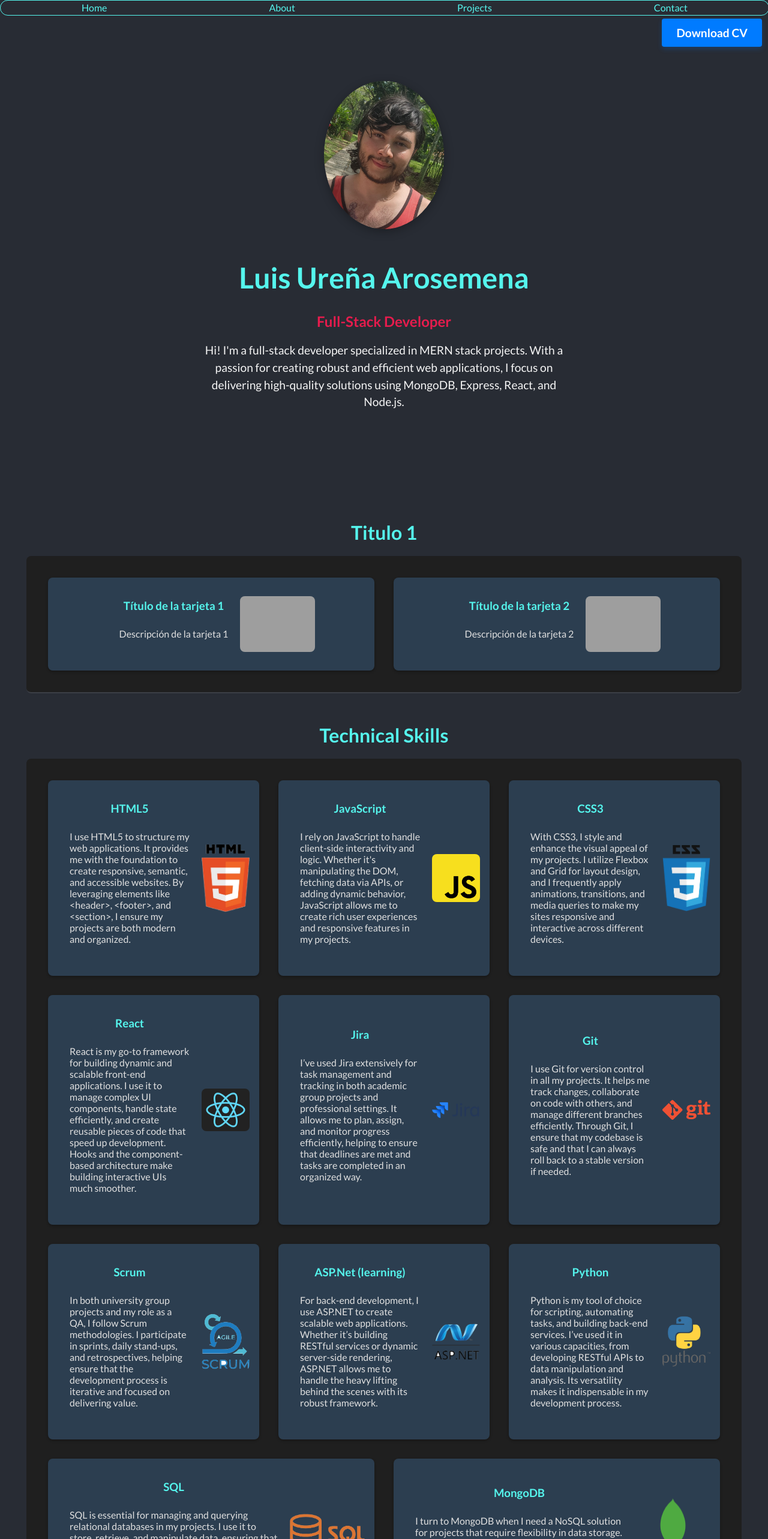
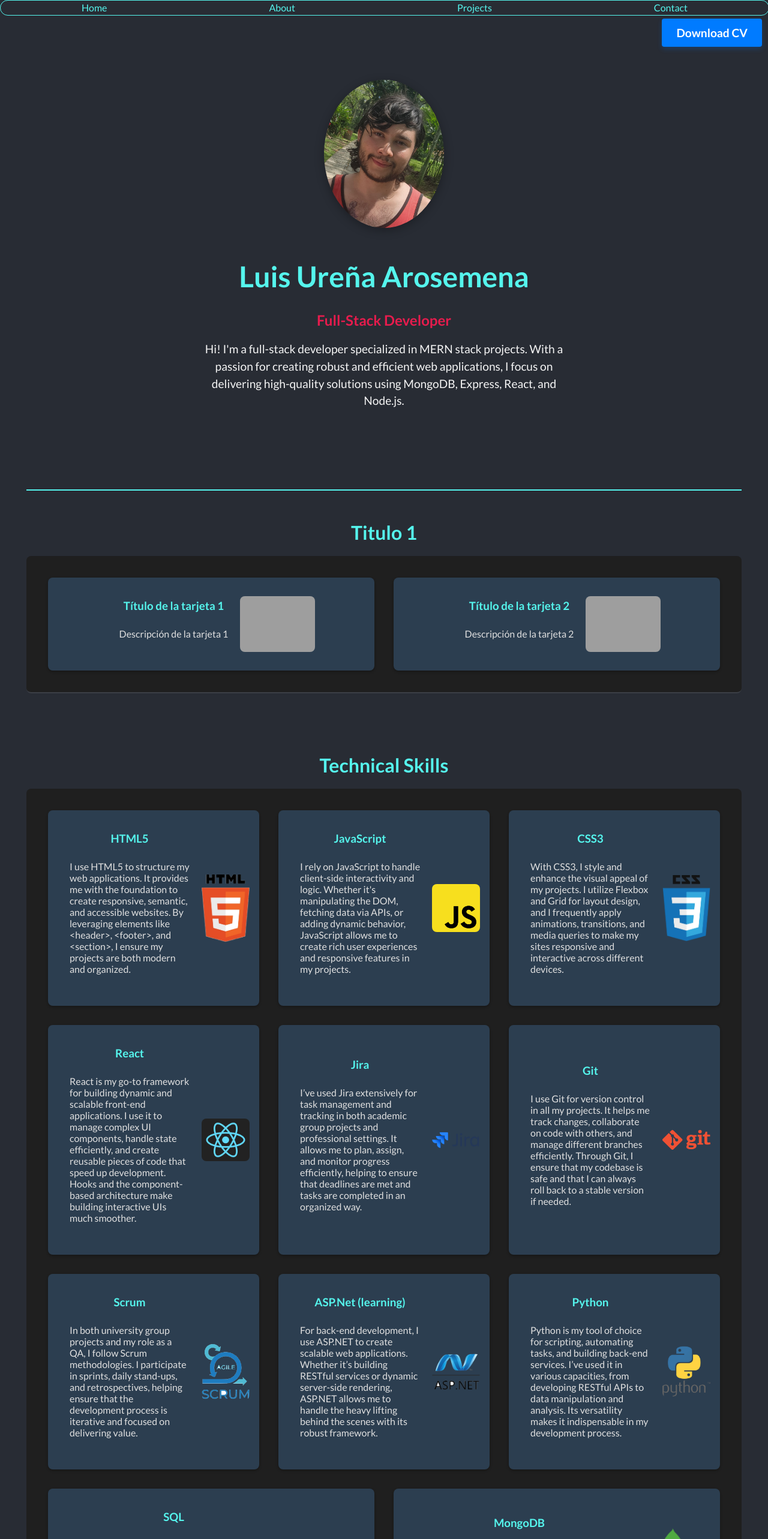
Before and after one commit to SourlyX/portfolio, a React (Create React App) app: page / in a window 1280 px wide. Shown: the top 2566 px of the page at 60% size. Built offline with nearby package versions, Linux system fonts and the light colour scheme; grey boxes are pictures that could not be loaded.

Commit message:
se agrega un espaciado despues del container (para el home) y se agrega una barra solida despues de el 'me' para el home

```diff
--- a/src/Container.js
+++ b/src/Container.js
@@ -12,6 +12,7 @@ const CardContainer = styled.div`
   padding: 20px;
   background-color: #1F1F1F;
   border-radius: 8px;
+  margin-bottom: 50px;
 `
 
 const Title = styled.h1`
@@ -20,7 +21,7 @@ const Title = styled.h1`
   text-align: center;
   color: #55F5ED;
   margin-bottom: 20px;
-  margin-top:50px;
+  margin-top: 50px;
 `
 
 function Container({ cards, title }) {
--- a/src/Me.js
+++ b/src/Me.js
@@ -12,7 +12,7 @@ const LandingPageContainer = styled.div`
   padding: 20px;
   color: #f5f5f5;
   width: 90%;
-  border-top: 2px solid #55F5ED;
+  border-bottom: 2px solid #55F5ED;
 `
 
 const ButtonContainer = styled.div`
```
